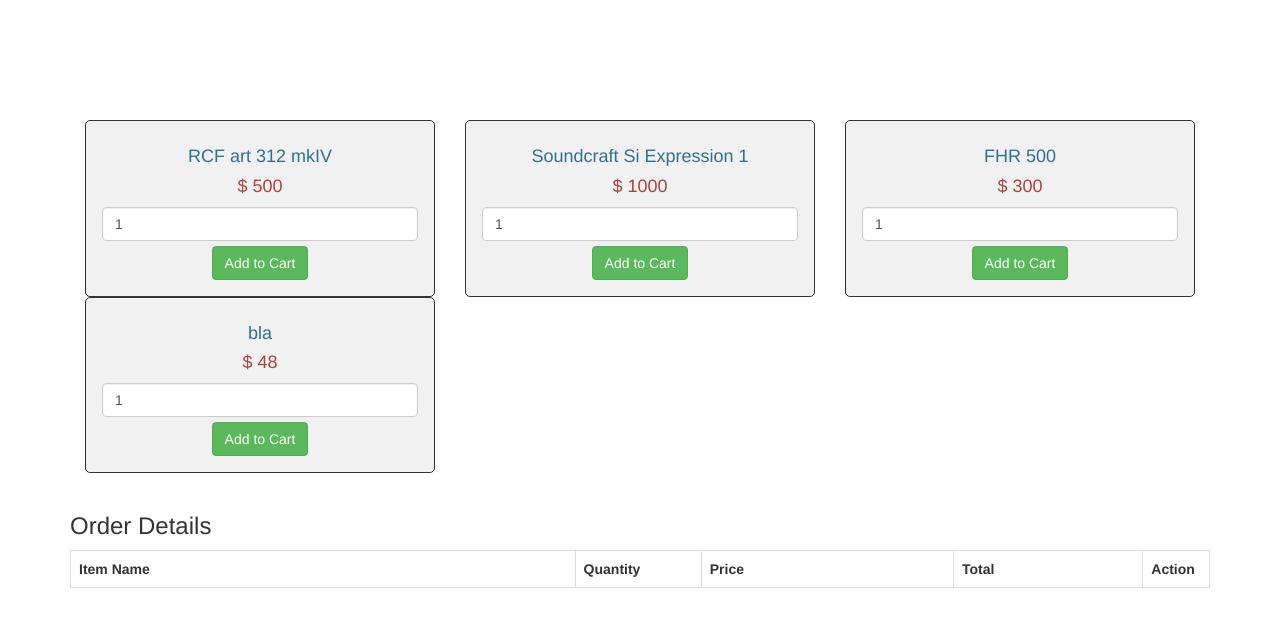
After one commit to jyryky/MatPraceBlazVypujc, a PHP site: page / in a window 1280 px wide. The commit adds this page. Shown: the top 627 px of the page. Run offline with PHP 8.4, Linux system fonts and the light colour scheme; data comes from the database, SQL or seed files in the repository; lists and menus that the app fills with data are empty.

Commit message:
Udělal jsem session ale chci ať se to posílá na další stránku :( , ale jak? možná podle delete?

```diff
--- /dev/null
+++ b/soubory/index.php
@@ -0,0 +1,162 @@
+<?php
+session_start();
+$db_user="root";
+$db_pass="";
+$db_db="matprac";
+$connect = new mysqli("localhost",$db_user, $db_pass,$db_db);
+if(isset($_POST["add_to_cart"]))
+{
+	if(isset($_SESSION["kosik"]))
+	{
+		$item_array_id = array_column($_SESSION["kosik"], "item_id");
+		if(!in_array($_GET["ID"], $item_array_id))
+		{
+			$count = count($_SESSION["kosik"]);
+			$item_array = array(
+				'item_id'			=>	$_GET["ID"],
+				'item_name'			=>	$_POST["Název"],
+				'item_price'		=>	$_POST["Cena"],
+				'item_quantity'		=>	$_POST["quantity"]
+			);
+
+			$_SESSION["kosik"][$count] = $item_array;
+		}
+		else
+		{
+			echo '<script>alert("Item Already Added")</script>';
+		}
+	}
+	else
+	{
+		$item_array = array(
+			'item_id'			=>	$_GET["ID"],
+			'item_name'			=>	$_POST["Název"],
+			'item_price'		=>	$_POST["Cena"],
+			'item_quantity'		=>	$_POST["quantity"]
+		);
+		$_SESSION["kosik"][0] = $item_array;
+	}
+}
+
+if(isset($_GET["action"]))
+{
+	if($_GET["action"] == "delete")
+	{
+		foreach($_SESSION["kosik"] as $keys => $values)
+		{
+			if($values["item_id"] == $_GET["ID"])
+			{
+				unset($_SESSION["kosik"][$keys]);
+				echo '<script>alert("Item Removed")</script>';
+				echo '<script>window.location="index.php"</script>';
+			}
+		}
+	}
+}
+
+?>
+<!DOCTYPE html>
+<html>
+	<head>
+		<title>BlazRent</title>
+		<script src="https://ajax.googleapis.com/ajax/libs/jquery/2.2.0/jquery.min.js"></script>
+		<link rel="stylesheet" href="https://maxcdn.bootstrapcdn.com/bootstrap/3.3.6/css/bootstrap.min.css" />
+		<script src="https://maxcdn.bootstrapcdn.com/bootstrap/3.3.6/js/bootstrap.min.js"></script>
+	</head>
+	<body>
+		<br />
+		<div class="container">
+			<br />
+			<br />
+			<br />
+			<br /><br />
+			<?php
+				$query = "SELECT * FROM MP_produkty ORDER BY ID";
+				$result = mysqli_query($connect, $query);
+				if(mysqli_num_rows($result) > 0)
+				{
+					while($row = mysqli_fetch_array($result))
+					{
+				?>
+			<div class="col-md-4">
+				<form method="post" action="index.php?action=add&ID=<?php echo $row["ID"]; ?>">
+					<div style="border:1px solid #333; background-color:#f1f1f1; border-radius:5px; padding:16px;" align="center">
+						<h4 class="text-info"><?php echo $row["Název"]; ?></h4>
+
+						<h4 class="text-danger">$ <?php echo $row["Cena"]; ?></h4>
+
+						<input type="text" name="quantity" value="1" class="form-control" />
+
+						<input type="hidden" name="Název" value="<?php echo $row["Název"]; ?>" />
+
+						<input type="hidden" name="Cena" value="<?php echo $row["Cena"]; ?>" />
+
+						<input type="submit" name="add_to_cart" style="margin-top:5px;" class="btn btn-success" value="Add to Cart" />
+
+					</div>
+				</form>
+			</div>
+			<?php
+					}
+				}
+			?>
+			<div style="clear:both"></div>
+			<br />
+			<h3>Order Details</h3>
+			<div class="table-responsive">
+				<table class="table table-bordered">
+					<tr>
+						<th width="40%">Item Name</th>
+						<th width="10%">Quantity</th>
+						<th width="20%">Price</th>
+						<th width="15%">Total</th>
+						<th width="5%">Action</th>
+					</tr>
+					<?php
+					if(!empty($_SESSION["kosik"]))
+					{
+						$total = 0;
+						foreach($_SESSION["kosik"] as $keys => $values)
+						{
+					?>
+					<tr>
+						<td><?php echo $values["item_name"]; ?></td>
+						<td><?php echo $values["item_quantity"]; ?></td>
+						<td>$ <?php echo $values["item_price"]; ?></td>
+						<td>$ <?php echo number_format($values["item_quantity"] * $values["item_price"], 2);?></td>
+						<td><a href="index.php?action=delete&ID=<?php echo $values["item_id"]; ?>"><span class="text-danger">Remove</span></a></td>
+					</tr>
+					<?php
+							$total = $total + ($values["item_quantity"] * $values["item_price"]);
+						}
+					?>
+					<tr>
+						<td colspan="3" align="right">Total</td>
+						<td align="right">$ <?php echo number_format($total, 2); ?></td>
+						<td></td>
+					</tr>
+					<?php
+					}
+					?>
+
+				</table>
+			</div>
+		</div>
+	</div>
+	<br />
+	</body>
+</html>
+
+<?php
+//If you have use Older PHP Version, Please Uncomment this function for removing error
+
+/*function array_column($array, $column_name)
+{
+	$output = array();
+	foreach($array as $keys => $values)
+	{
+		$output[] = $values[$column_name];
+	}
+	return $output;
+}*/
+?>
--- a/soubory/vyber-produktu.js
+++ b/soubory/vyber-produktu.js
@@ -21,7 +21,9 @@
           console.log(klic + ': ' + obsah);
           html += '<td>' + obsah + '</td>';
         });
-        html += '<td><input type="number" name="pocet" id="pocetkusu'+value.ID+'"><button id=button1 name='+value.ID+' onclick="pridatDoKosikuCookie('+value.ID+')" text="pridat do kosiku" >Přidat do košíku</button></td></tr>';
+        html += '<td><form method="post" action="index2.php?action=add&id=<?php echo $row["id"]; ?>">\
+        <input type="number" name="pocet" id="pocetkusu'+value.ID+'">\
+        <button id=button1 name='+value.ID+' onclick="pridatDoKosikuCookie('+value.ID+')" text="pridat do kosiku" >Přidat do košíku</button></td></tr>';
       });
       html += '</table>';
       $('#produkty').html(html);
```
Also changed, not shown: soubory/zobrazitkosik.php (+69 -3 lines).
